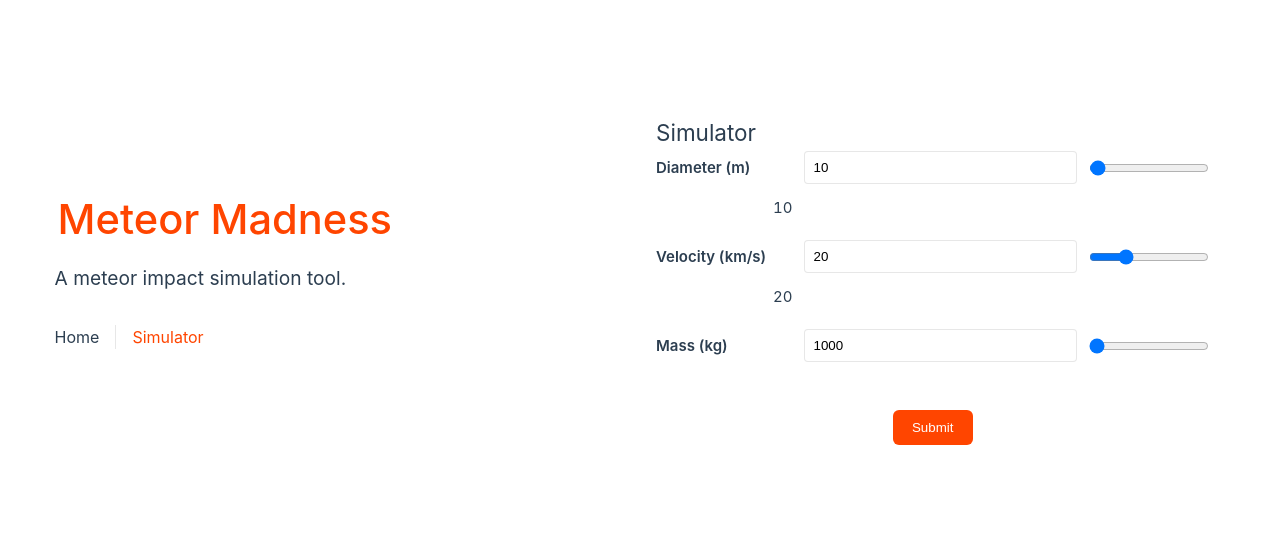
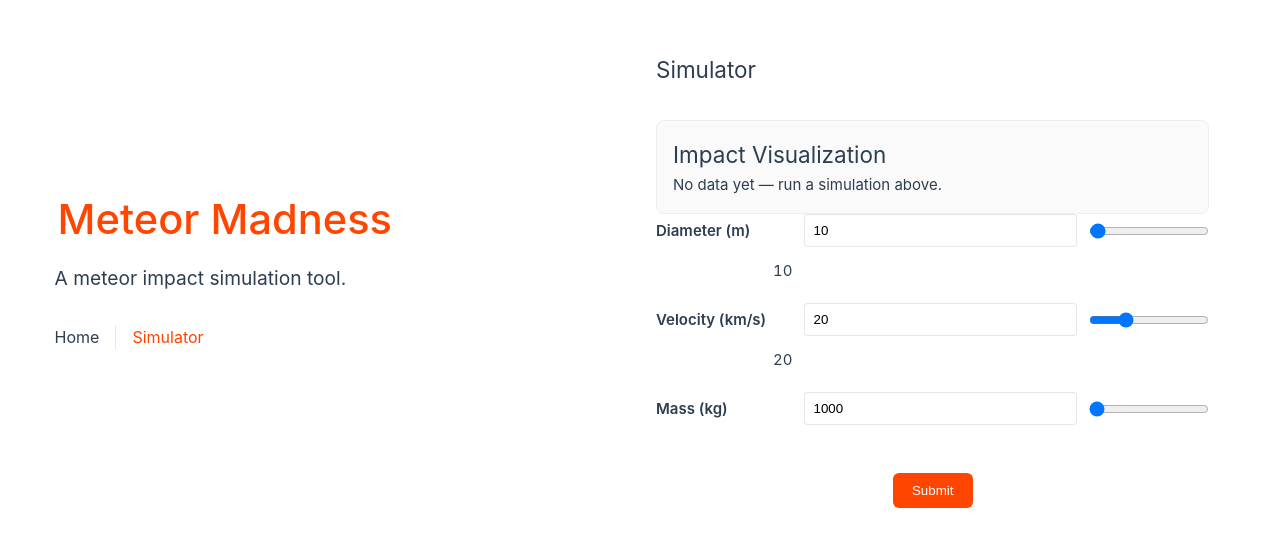
Before and after one commit to southdakotamines-datascience/nasa-thehardrock, a Vue app in the folder frontend/: page /Simulator in a window 1280 px wide. Shown: the part 120-666 px from the top of the page. Built offline with nearby package versions, Linux system fonts and the light colour scheme.

Commit message:
forgot to add the component to the template on last push.

```diff
--- a/frontend/src/views/SimulatorView.vue
+++ b/frontend/src/views/SimulatorView.vue
@@ -2,6 +2,8 @@
   <section class="page simulator-page">
     <div class="wrapper">
       <h1>Simulator</h1>
+
+      <Visualization :result="simulationResult" />
 
       <form class="sim-form" @submit.prevent="handleSubmit">
         <div class="form-row">
```
